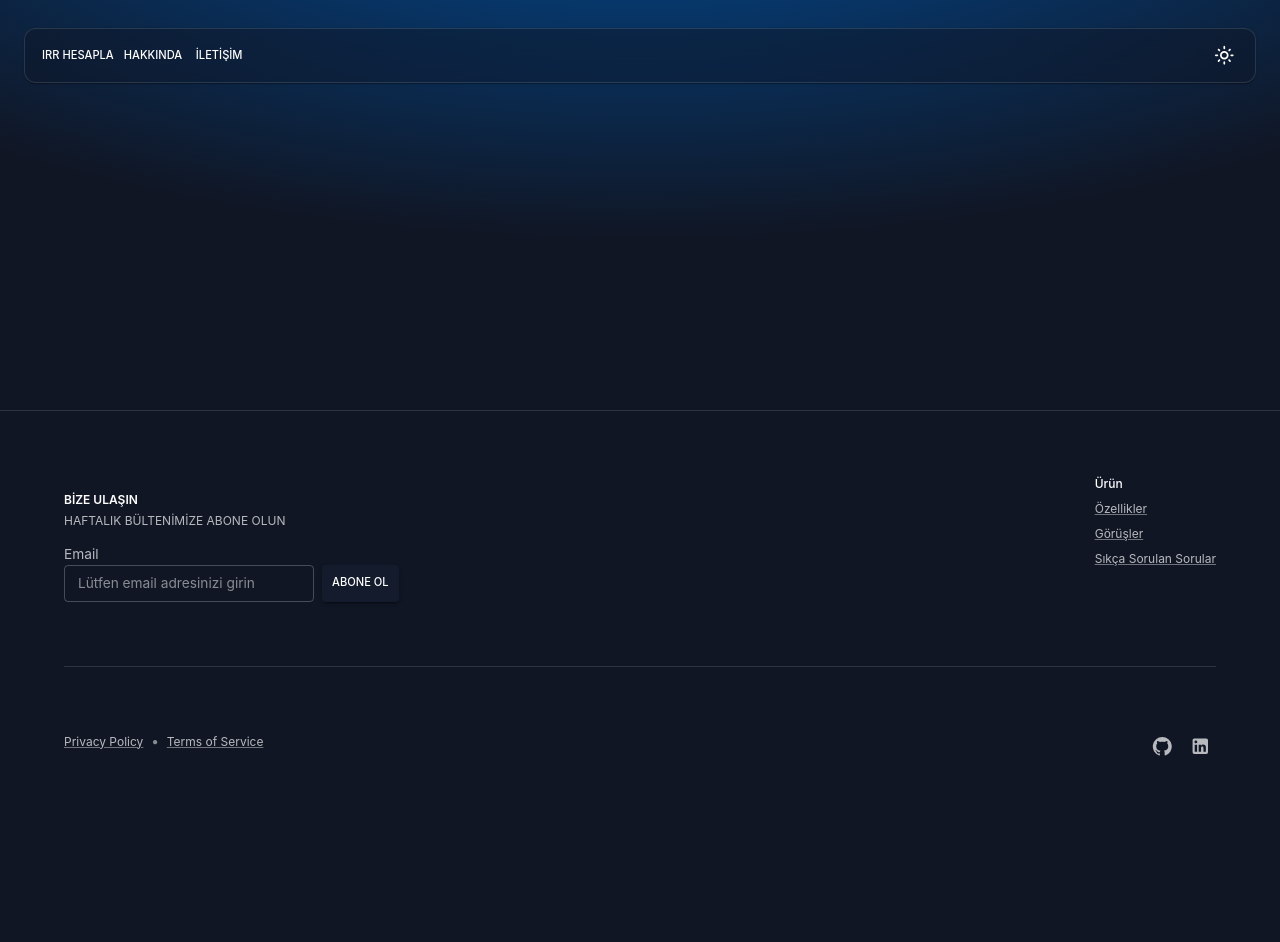
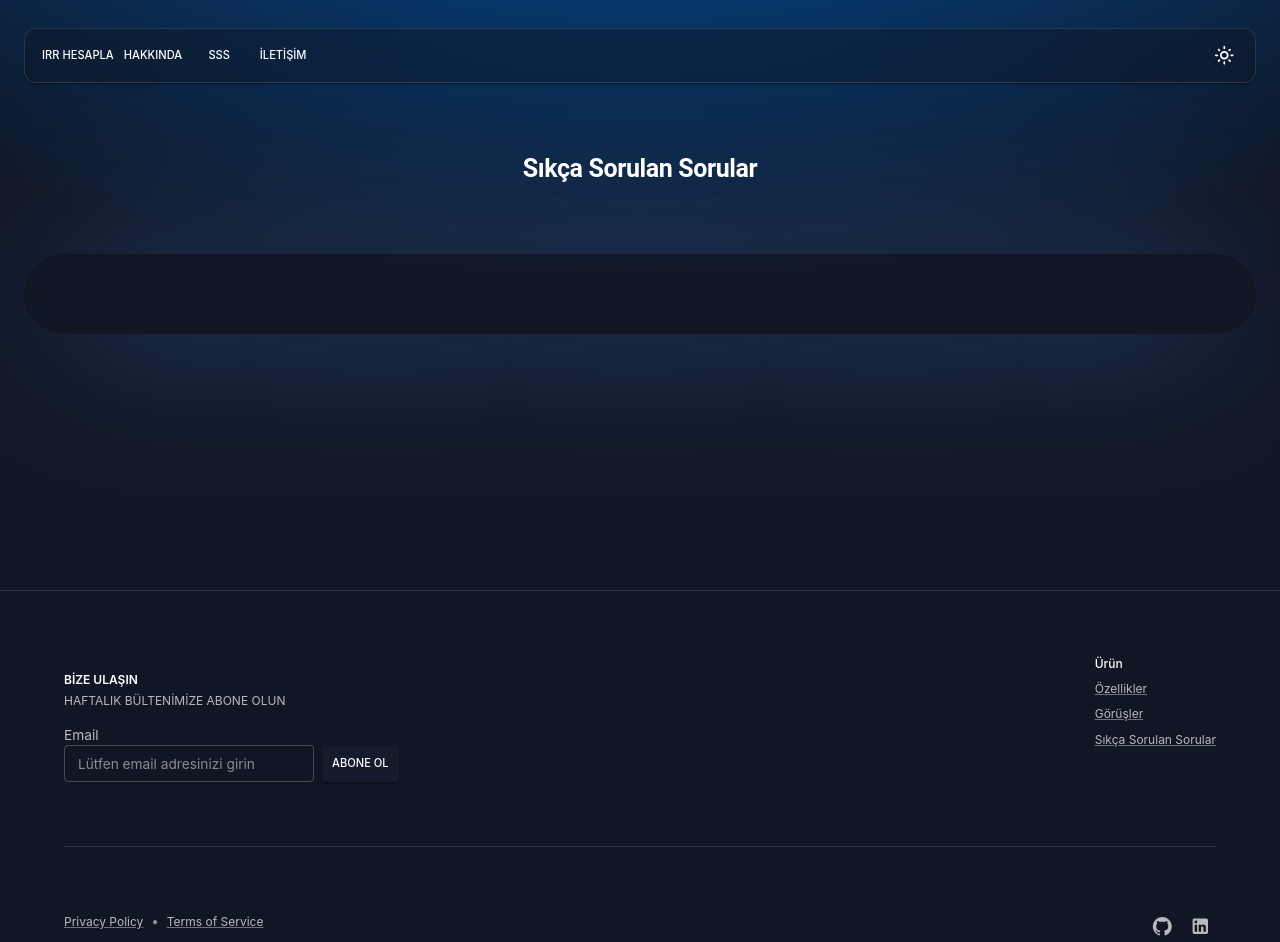
Before and after one commit to haticekatranciakgul/test.kredi-maliyeti-hesaplama, a React (Create React App) app: page /sss in a window 1280 px wide. Before the commit the page ends 800 px from the top, so only its background shows below. Built offline with nearby package versions, Linux system fonts and the light colour scheme.

Commit message:
Add sss page

```diff
--- a/src/App.js
+++ b/src/App.js
@@ -7,6 +7,7 @@ import Layout from "./Pages/Layout";
 import About from "./Pages/About";
 import Calculate from "./Pages/Calculate";
 import Contact from "./Pages/Contact";
+import Sss from "./Pages/Sss";
 
 
 const App = () => {
@@ -21,6 +22,7 @@ const App = () => {
                             <Route path="/" element={<Home></Home>}></Route>
                             <Route path="/hesapla" element={<Calculate></Calculate>}></Route>
                             <Route path="/hakkinda" element={<About></About>}></Route>
+                            <Route path="/sss" element={<Sss></Sss>}></Route>
                             <Route path="/iletisim" element={<Contact></Contact>}></Route>
                         </Routes>
                     </Layout>
--- a/src/Pages/Footer.js
+++ b/src/Pages/Footer.js
@@ -10,7 +10,7 @@ import TextField from '@mui/material/TextField';
 import Typography from '@mui/material/Typography';
 import FacebookIcon from '@mui/icons-material/GitHub';
 import LinkedInIcon from '@mui/icons-material/LinkedIn';
-import TwitterIcon from '@mui/icons-material/X';
+
 
 
 
@@ -97,7 +97,7 @@ export default function Footer() {
             {/* <Link color="text.secondary" variant="body2" href="#">
               Öne Çıkanlar
             </Link> */}
-            <Link color="text.secondary" variant="body2" href={`/hakkinda`}>
+            <Link color="text.secondary" variant="body2" href={`/sss`}>
               Sıkça Sorulan Sorular
             </Link>
           </Box>
--- a/src/Pages/Navbar.js
+++ b/src/Pages/Navbar.js
@@ -6,7 +6,6 @@ import Toolbar from '@mui/material/Toolbar';
 import Button from '@mui/material/Button';
 import IconButton from '@mui/material/IconButton';
 import Container from '@mui/material/Container';
-import Divider from '@mui/material/Divider';
 import MenuItem from '@mui/material/MenuItem';
 import Drawer from '@mui/material/Drawer';
 import MenuIcon from '@mui/icons-material/Menu';
@@ -75,6 +74,11 @@ export default function AppAppBar() {
               <Button variant="text"
                 sx={{ color: theme => theme.palette.mode === 'dark' ? 'white' : 'black' }}
                 color="inherit" size="small" >
+                  <Link to={`/sss`} style={{ textDecoration: 'none', color: 'inherit' }}>Sss</Link>
+              </Button>
+              <Button variant="text"
+                sx={{ color: theme => theme.palette.mode === 'dark' ? 'white' : 'black' }}
+                color="inherit" size="small" >
                   <Link to={`/iletisim`} style={{ textDecoration: 'none', color: 'inherit' }}>İLETİŞİM</Link>
               </Button>
             </Box>
--- /dev/null
+++ b/src/Pages/Sss.js
@@ -0,0 +1,75 @@
+import React from 'react'
+import Box from '@mui/material/Box';
+import Divider from '@mui/material/Divider';
+import { createTheme, ThemeProvider } from '@mui/material/styles';
+import Typography from '@mui/material/Typography';
+
+const theme = createTheme({
+    typography: {
+        h1: {
+            fontSize: '20px', // Varsayılan font boyutu (xs)
+            '@media (min-width:600px)': {
+                fontSize: '20px', // sm için font boyutu
+            },
+            '@media (min-width:960px)': {
+                fontSize: '23px', // md için font boyutu
+            },
+            '@media (min-width:1280px)': {
+                fontSize: '25px', // lg için font boyutu
+            },
+            fontWeight: 'bold'
+        },
+        h2: {
+            fontSize: '18px', // Varsayılan font boyutu (xs)
+            '@media (min-width:600px)': {
+                fontSize: '18px', // sm için font boyutu
+            },
+            '@media (min-width:960px)': {
+                fontSize: '20px', // md için font boyutu
+            },
+            '@media (min-width:1280px)': {
+                fontSize: '23px', // lg için font boyutu
+            },
+            fontWeight: 'bold'
+        },
+
+        h4: {
+            fontSize: '14px', // Varsayılan font boyutu (xs)
+            '@media (min-width:600px)': {
+                fontSize: '14px', // sm için font boyutu
+            },
+            '@media (min-width:960px)': {
+                fontSize: '16px', // md için font boyutu
+            },
+            '@media (min-width:1280px)': {
+                fontSize: '18px', // lg için font boyutu
+            },
+        },
+    },
+});
+
+function Sss() {
+    return (
+        <ThemeProvider theme={theme}>
+            <Box sx={{ display: 'flex', justifyContent: 'center' }}>
+                <Typography variant="h1" gutterBottom>
+                     Sıkça Sorulan Sorular
+                </Typography>
+            </Box>
+            <Divider></Divider>
+            <Box sx={{
+                flexGrow: 1, p: 5, backgroundColor: 'transparent', borderRadius: 10, marginTop: '5%',
+                boxShadow: '1px 1px 185px -23px rgb(78, 142, 225)',
+                webkitBoxShadow: '1px 1px 185px -23px rgba(62, 113, 240, 0.43)',
+                mozBoxShadow: '1px 1px 185px -23px rgba(101, 150, 254, 0.43)',
+                 alignItems: 'center'
+            }}>
+
+
+            </Box>
+        </ThemeProvider>
+
+    )
+}
+
+export default Sss
```
